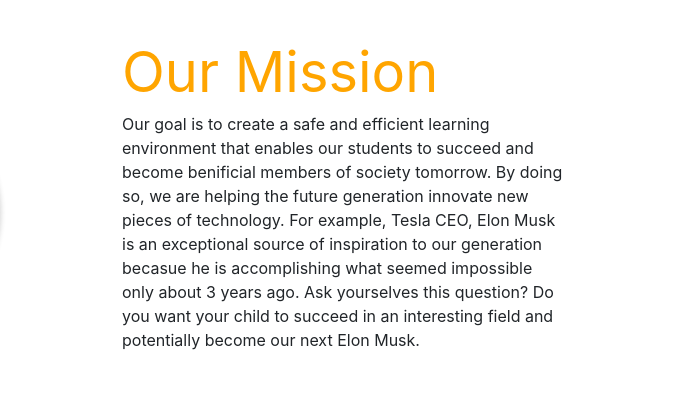
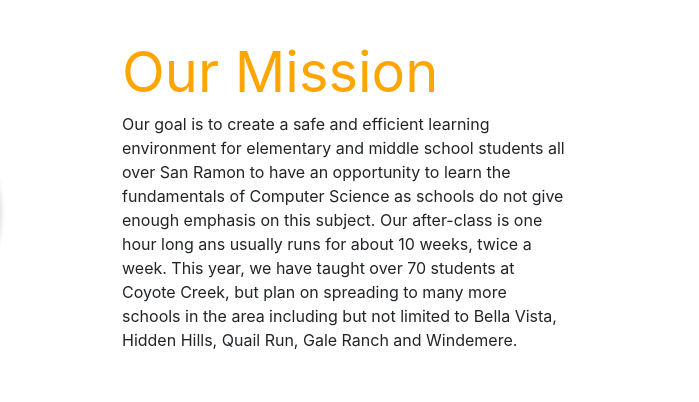
Before and after one commit to shlokmehrotra/techsanramon, a website: page client/index.html in a window 1280 px wide. Shown: the part 1014-1416 px from the top of the page, 581-1280 px from the left. Drawn offline with nearby package versions, Linux system fonts and the light colour scheme.

Commit message:
updated mission statement

```diff
--- a/client/index.html
+++ b/client/index.html
@@ -103,7 +103,7 @@
           <div class="col-md-6">
             <div class="p-5">
               <h2 style="color: orange;" class="display-4"><strong>Our Mission</strong></h2>
-              <p>Our goal is to create a safe and efficient learning environment that enables our students to succeed and become benificial members of society tomorrow. By doing so, we are helping the future generation innovate new pieces of technology. For example, Tesla CEO, Elon Musk is an exceptional source of inspiration to our generation becasue he is accomplishing what seemed impossible only about 3 years ago. Ask yourselves this question? Do you want your child to succeed in an interesting field and potentially become our next Elon Musk.</p>
+              <p>Our goal is to create a safe and efficient learning environment for elementary and middle school students all over San Ramon to have an opportunity to learn the fundamentals of Computer Science as schools do not give enough emphasis on this subject. Our after-class is one hour long ans usually runs for about 10 weeks, twice a week. This year, we have taught over 70 students at Coyote Creek, but plan on spreading to many more schools in the area including but not limited to Bella Vista, Hidden Hills, Quail Run, Gale Ranch and Windemere.</p>
             </div>
           </div>
         </div>
```
